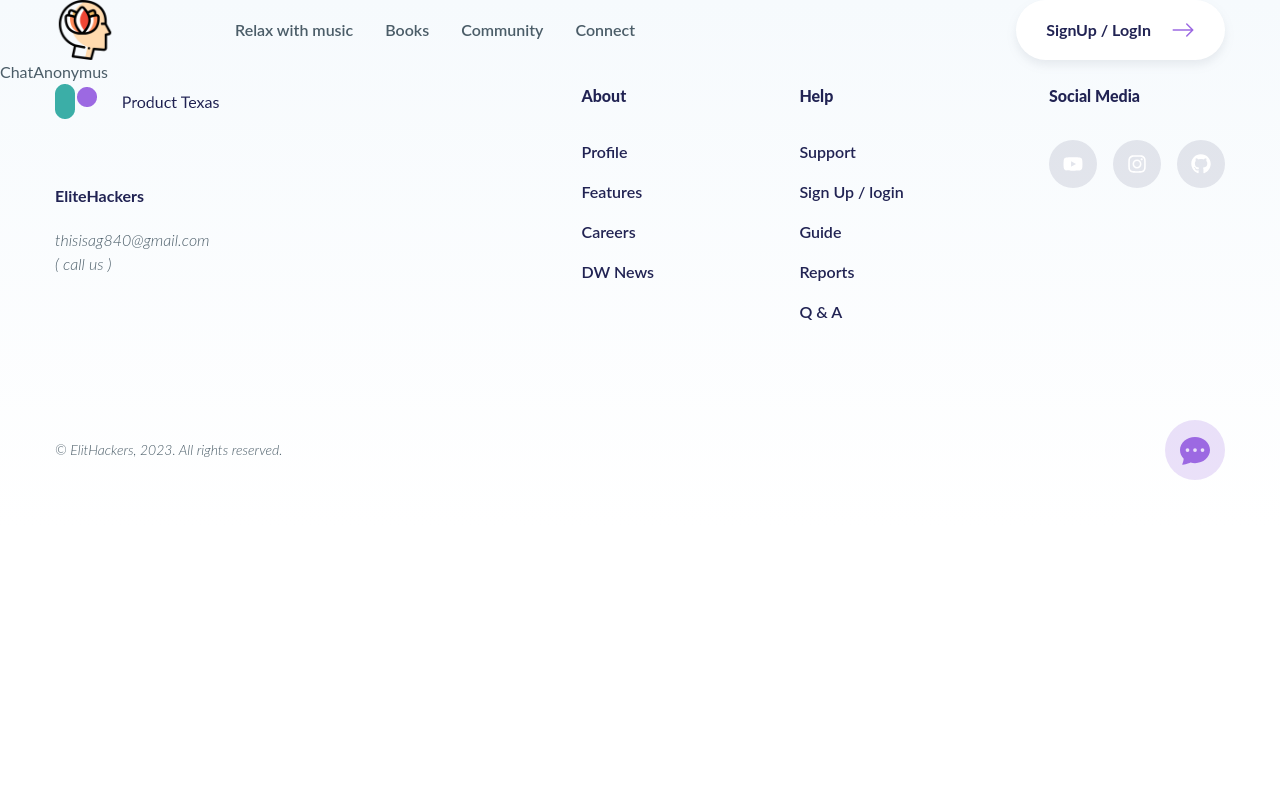
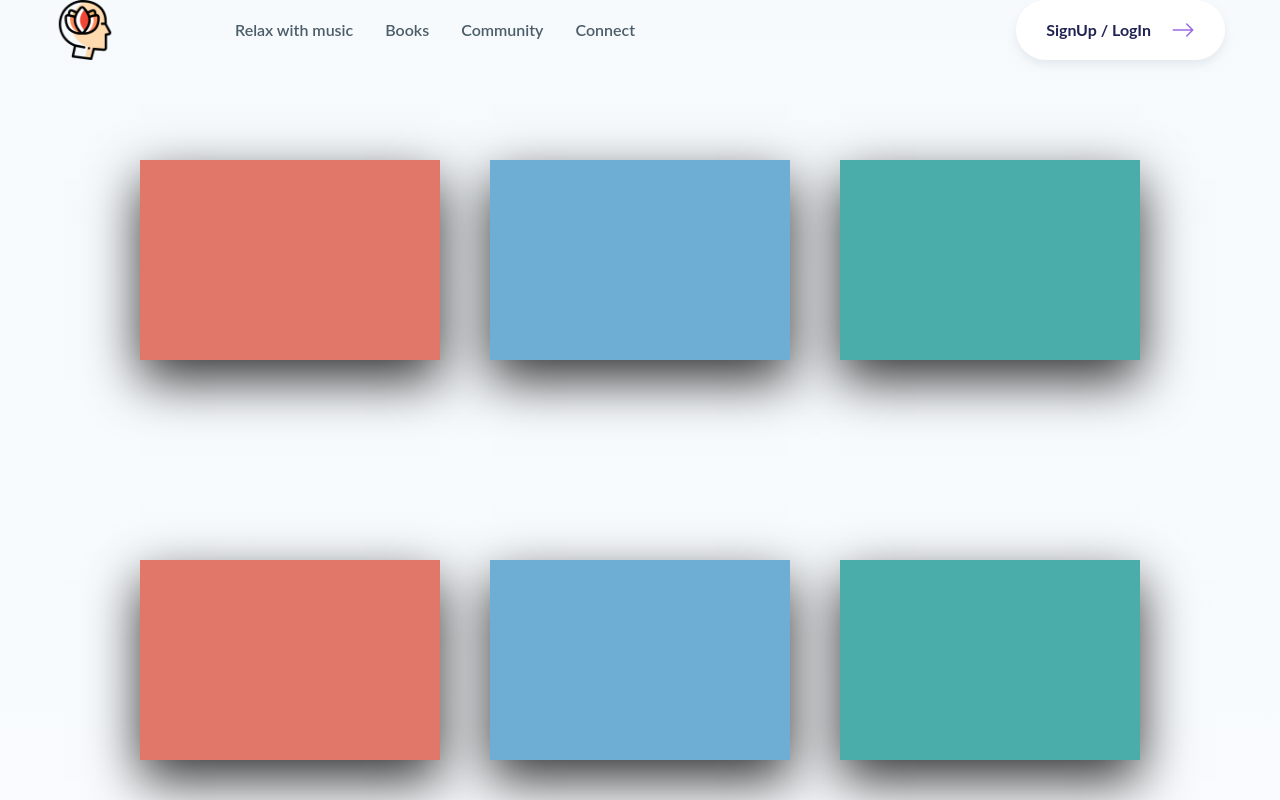
Before and after one commit to Amitlpu-840/YouHealMe, a React (Create React App) app in the folder client/: page /ChatAnonymous in a window 1280 px wide. Shown: the top 800 px of the page. Built offline with nearby package versions, Linux system fonts and the light colour scheme.

Commit message:
anonymous chat user added

```diff
--- a/client/package.json
+++ b/client/package.json
@@ -6,7 +6,9 @@
     "@testing-library/jest-dom": "^5.16.5",
     "@testing-library/react": "^13.3.0",
     "@testing-library/user-event": "^13.5.0",
+    "bootstrap": "^5.2.3",
     "react": "^18.2.0",
+    "react-bootstrap": "^2.7.2",
     "react-dom": "^18.2.0",
     "react-scripts": "5.0.1",
     "web-vitals": "^2.1.4"
--- a/client/src/components/ChatAnonymus.js
+++ /dev/null
@@ -1,9 +0,0 @@
-import React from 'react'
-
-function ChatAnonymus() {
-  return (
-    <div>ChatAnonymus</div>
-  )
-}
-
-export default ChatAnonymus
--- /dev/null
+++ b/client/src/components/chatComponent/ChatAnonymus.js
@@ -0,0 +1,21 @@
+import React from 'react'
+import users from '../users'
+// import chatArea from './ChatAreas'
+import ChatAreas from './ChatAreas'
+
+function ChatAnonymus() {
+  return (
+    <div style={{display:'flex', justifyContent:'space-around', flexWrap:'wrap'}} >
+      {users.map(user => (
+        <ChatAreas
+          title={user.title}
+          desc={user.desc}
+        />
+      )
+      )}
+
+    </div>
+  )
+}
+
+export default ChatAnonymus
--- /dev/null
+++ b/client/src/components/chatComponent/ChatAreas.js
@@ -0,0 +1,63 @@
+import Button from 'react-bootstrap/Button';
+import Card from 'react-bootstrap/Card';
+import React from 'react';
+import './styles.css'
+function ChatAreas(props) {
+  return (
+    <div class="container1">
+        <div class="card1">
+            <div class="face face1">
+                <div class="content">
+                    <div class="icon1">
+                        <i class="fa fa-linkedin-square" aria-hidden="true"></i>
+                    </div>
+                </div>
+            </div>
+            <div class="face face2">
+                <div class="content">
+                    <h3>
+                        <a href="https://www.linkedin.com/in/adamdipinto/" target="_blank">_adamdipinto</a>
+                    </h3>
+                    <p>This is where I network and build my professional protfolio.</p>
+                </div>
+            </div>
+        </div>
+        <div class="card1">
+            <div class="face face1">
+                <div class="content">
+                    <div class="icon1">
+                        <i class="fa fa-twitter-square" aria-hidden="true"></i>
+                    </div>
+                </div>
+            </div>
+            <div class="face face2">
+                <div class="content">
+                    <h3>
+                        <a href="https://twitter.com/AdamDipinto" target="_blank">@AdamDipinto</a>
+                    </h3>
+                    <p>This is where I read news and network with different social groups.</p>
+                </div>
+            </div>
+        </div>
+        <div class="card1">
+            <div class="face face1">
+                <div class="content">
+                    <div class="icon1">
+                        <i class="fa fa-github-square" aria-hidden="true"></i>
+                    </div>
+                </div>
+            </div>
+            <div class="face face2">
+                <div class="content">
+                    <h3>
+                        <a href="https://github.com/atom888" target="_blank">atom888</a>
+                    </h3>
+                    <p>This is where I share code and work on projects.</p>
+                </div>
+            </div>
+        </div>
+    </div>
+  );
+}
+
+export default ChatAreas;
--- /dev/null
+++ b/client/src/components/chatComponent/styles.css
@@ -0,0 +1,138 @@
+@body {
+    margin: 0;
+    padding: 0;
+    min-height: 100vh;
+    background: #333;
+    display: flex;
+    justify-content: center;
+    align-items: center;
+    font-family: sans-serif;
+    background-color: #f1f1f1;
+}
+
+.container1 {
+    width: 1000px;
+    position: relative;
+    display: flex;
+    justify-content: space-between;
+}
+
+.container1 .card1 {
+    position: relative;
+    border-radius: 10px;
+}
+
+.container1 .card1 .icon1 {
+    position: absolute;
+    top: 0;
+    left: 0;
+    width: 100%;
+    height: 100%;
+    background: #f00;
+    transition: 0.7s;
+    z-index: 1;
+}
+
+.container1 .card1:nth-child(1) .icon1 {
+    background: #e07768;
+}
+
+.container1 .card1:nth-child(2) .icon1 {
+    background: #6eadd4;
+}
+
+.container1 .card1:nth-child(3) .icon1 {
+    background: #4aada9;
+}
+
+
+.container1 .card1 .icon1 .fa {
+    position: absolute;
+    top: 50%;
+    left: 50%;
+    transform: translate(-50%, -50%);
+    font-size: 80px;
+    transition: 0.7s;
+    color: #fff;
+}
+
+i {
+    position: absolute;
+    top: 50%;
+    left: 50%;
+    transform: translate(-50%, -50%);
+    font-size: 80px;
+    transition: 0.7s;
+    color: #fff;
+}
+
+.container1 .card1 .face {
+    width: 300px;
+    height: 200px;
+    transition: 0.5s;
+}
+
+.container1 .card1 .face.face1 {
+    position: relative;
+    background: #333;
+    display: flex;
+    justify-content: center;
+    align-items: center;
+    z-index: 1;
+    transform: translateY(100px);
+}
+
+.container1 .card1:hover .face.face1{
+    background: #ff0057;
+    transform: translateY(0px);
+}
+
+.container1 .card1 .face.face1 .content {
+    opacity: 1;
+    transition: 0.5s;
+}
+
+.container1 .card1:hover .face.face1 .content {
+    opacity: 1;
+}
+
+.container1 .card1 .face.face1 .content i{
+    max-width: 100px;
+}
+
+.container1 .card1 .face.face2 {
+    position: relative;
+    background: #fff;
+    display: flex;
+    justify-content: center;
+    align-items: center;
+    padding: 20px;
+    box-sizing: border-box;
+    box-shadow: 0 20px 50px rgba(0,0,0,0.8);
+    transform: translateY(-100px);
+}
+
+.container1 .card1:hover .face.face2{
+    transform: translateY(0);
+}
+
+.container1 .card1 .face.face2 .content p {
+    margin: 0;
+    padding: 0;
+    text-align: center;
+    color: #414141;
+}
+
+.container1 .card1 .face.face2 .content h3 {
+    margin: 0 0 10px 0;
+    padding: 0;
+    color: #fff;
+    font-size: 24px;
+    text-align: center;
+    color: #414141;
+}
+
+.container1 a {
+    text-decoration: none;
+    color: #414141;
+}
--- /dev/null
+++ b/client/src/components/users.js
@@ -0,0 +1,24 @@
+const users = [
+    {
+        title:'amit',
+        desc: 'can talk to me'
+    },
+    {
+        title:'Olive Yew',
+        desc: 'can talk to me'
+    },
+    {
+        title:'Aida Bugg',
+        desc: 'can talk to me'
+    },
+    {
+        title:'Maureen Biologist',
+        desc: 'can talk to me'
+    },
+    {
+        title:'Maureen Biologist',
+        desc: 'can talk to me'
+    },
+
+]
+export default users
--- a/client/src/data.js
+++ b/client/src/data.js
@@ -87,6 +87,17 @@ export const featuresData = {
         'Connect with Like-minded People and Explore Shared Interests through Joining Communities.',
       linkText: 'Learn more',
       delay: '1000',
+    },
+    {
+      image: Feature4Img,
+      bgImage: Feature4BgImg,
+      title: 'Confess ',
+
+      link:'Confess',
+      description:
+        'Share your secrets and Unburden yourself, anonymously',
+      linkText: 'Learn more',
+      delay: '1300',
     },
     {
       image: Feature4Img,
```
Also changed, not shown: client/src/index.js (+10 -9 lines), 1 other file (tests, documents, lock files or other folders).
